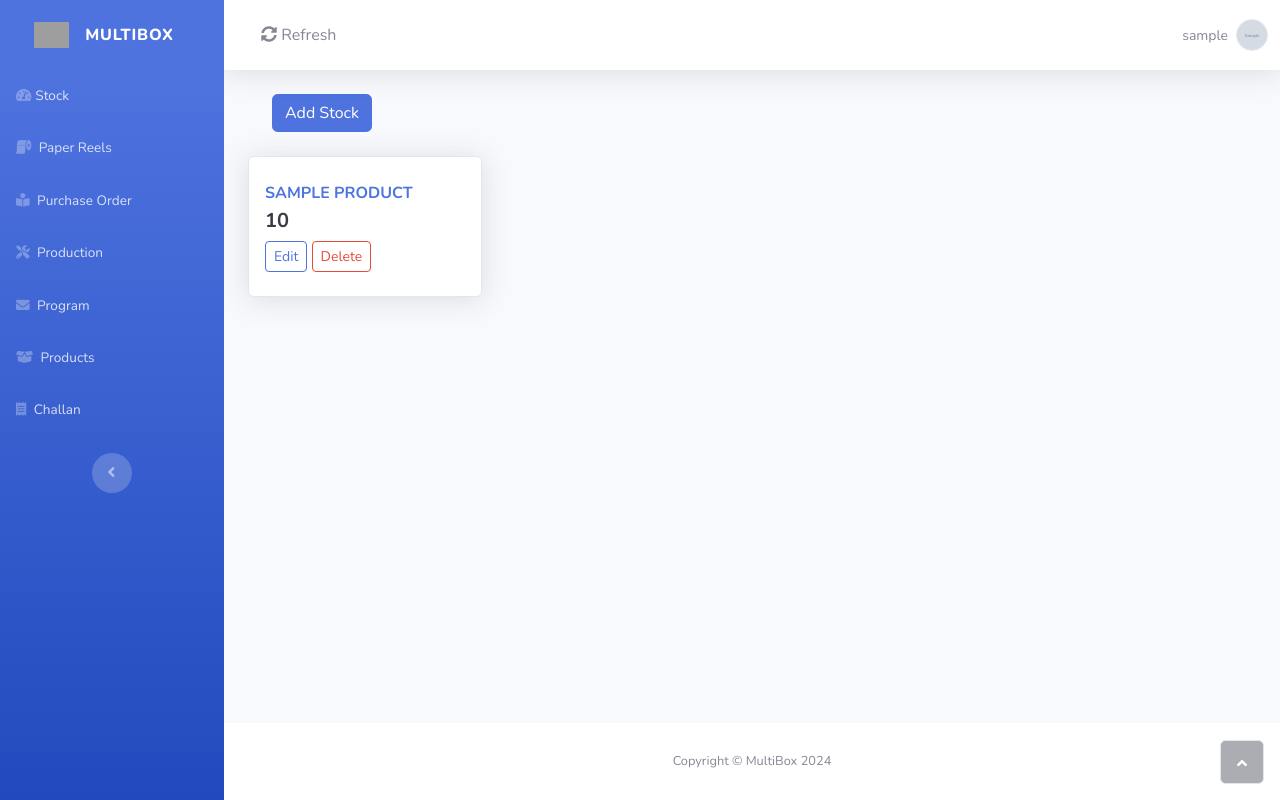
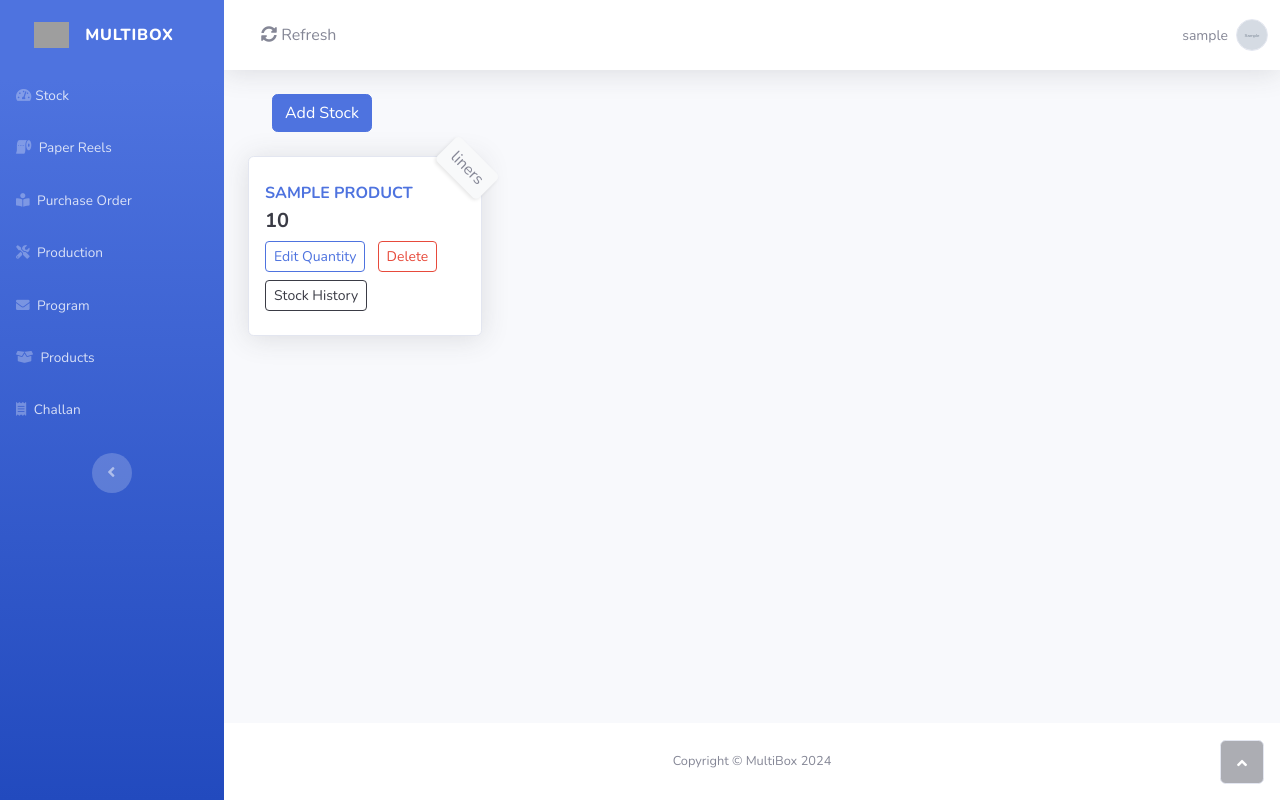
Before and after one commit to JANMAY007/MultiBox, a Django app: page / in a window 1280 px wide. Run offline with Django 5.2, Linux system fonts and the light colour scheme; a user stored in the database is signed in; tables that the repository leaves empty hold one stand-in row (values such as "Sample post"); grey boxes marked "Sample" are stand-in pictures; some libraries are stand-ins or nearby versions; grey boxes are pictures that could not be loaded.

Commit message:
Added Tags in stocks

```diff
--- a/Corrugation/views.py
+++ b/Corrugation/views.py
@@ -57,11 +57,27 @@ def stocks(request):
             pass
         messages.info(request, 'Stock updated successfully.')
         return redirect('Corrugation:stocks')
+    stocks_history = Stock.objects.filter(product__tenant=tenant).values('product__product_name', 'stock_quantity',
+                                                                         'pk', 'tag')
+    for stock in stocks_history:
+        stock['dispatches'] = Dispatch.objects.filter(po__product_name__product_name=stock['product__product_name']) \
+            .values('dispatch_date', 'dispatch_quantity', 'po__po_given_by')
     context = {
         'products': Product.objects.filter(tenant=tenant).values('product_name'),
-        'stocks': Stock.objects.filter(product__tenant=tenant).values('product__product_name', 'stock_quantity', 'pk'),
+        'stocks': stocks_history,
     }
     return render(request, 'Corrugation/stocks.html', context)
+
+
+@login_required
+def update_stock_tag(request, pk):
+    stock = Stock.objects.get(pk=pk)
+    if request.method == 'POST':
+        stock.tag = request.POST.get('tag')
+        stock.save()
+        messages.info(request, 'Stock tag updated')
+        return redirect(reverse('Corrugation:stock'))
+    return render(request, 'Corrugation/stocks.html', {'stock': stock})
 
 
 @login_required
--- a/templates/Corrugation/stocks.html
+++ b/templates/Corrugation/stocks.html
@@ -3,6 +3,20 @@
     Stock
 {% endblock %}
 {% block content %}
+    <style>
+        .badge-custom {
+            position: absolute;
+            top: 10px;
+            right: 5px;
+            background: #f8f9fa;
+            padding: 5px 10px;
+            border-radius: 5px;
+            box-shadow: 0 2px 4px rgba(0, 0, 0, 0.1);
+            cursor: pointer;
+            transform: rotate(45deg);
+            transform-origin: right bottom;
+        }
+    </style>
     {% if messages %}
         {% for message in messages %}
             <div class="alert {{ message.tags }} alert-dismissible fade show">
@@ -27,7 +41,11 @@
     <div class="row">
         {% for stock in stocks %}
             <div class="col-md-6 col-xl-3 mb-4">
-                <div class="card shadow border-start-warning py-2">
+                <div class="card shadow border-start-warning py-2 position-relative">
+                    <div class="badge-custom {% if stock.tag == 'liners' %}badge-primary{% elif stock.tag == 'top' %}badge-success{% elif stock.tag == 'sheets' %}badge-info{% elif stock.tag == 'box' %}badge-warning{% elif stock.tag == 'partition' %}badge-secondary{% endif %}"
+                         data-bs-toggle="modal" data-bs-target="#editTagModal{{ forloop.counter }}">
+                        {{ stock.tag }}
+                    </div>
                     <div class="card-body">
                         <div class="text-uppercase text-primary fw-bold text-sm mb-1">
                             <span>{{ stock.product__product_name }}</span>
@@ -37,16 +55,60 @@
                         </div>
                         <button type="button" class="btn btn-outline-primary btn-sm mt-2" data-bs-toggle="modal"
                                 data-bs-target="#editModal{{ forloop.counter }}">
-                            Edit
+                            Edit Quantity
                         </button>
-                        <button type="button" class="btn btn-outline-danger btn-sm mt-2" data-bs-toggle="modal"
-                                data-bs-target="#deleteModal{{ forloop.counter }}">
-                            Delete
+                        <form method="POST" action="{% url 'Corrugation:delete_stock' stock.pk %}" class="d-inline">
+                            {% csrf_token %}
+                            <button type="submit" class="btn btn-outline-danger btn-sm mt-2 ms-2">
+                                Delete
+                            </button>
+                        </form>
+                        <button type="button" class="btn btn-outline-dark btn-sm mt-2" data-bs-toggle="modal"
+                                data-bs-target="#historyModal{{ forloop.counter }}">
+                            Stock History
                         </button>
                     </div>
                 </div>
             </div>
-            <!-- Modal -->
+            <!-- History Modal -->
+            <div class="modal fade" id="historyModal{{ forloop.counter }}" tabindex="-1"
+                 aria-labelledby="historyModalLabel{{ forloop.counter }}" aria-hidden="true">
+                <div class="modal-dialog">
+                    <div class="modal-content">
+                        <div class="modal-header">
+                            <h5 class="modal-title"
+                                id="historyModalLabel{{ forloop.counter }}">{{ stock.product__product_name }}</h5>
+                            <button type="button" class="btn-close" data-bs-dismiss="modal" aria-label="Close"></button>
+                        </div>
+                        <div class="modal-body">
+                            <div class="table table-responsive mt-2" id="historyTable" role="grid">
+                                <table class="table my-0" id="historyTable">
+                                    <thead>
+                                    <tr>
+                                        <th>Dispatch Date</th>
+                                        <th>Dispatch Quantity</th>
+                                        <th>PO Given By</th>
+                                    </tr>
+                                    </thead>
+                                    <tbody>
+                                    {% for dispatch in stock.dispatches %}
+                                        <tr>
+                                            <td>{{ dispatch.dispatch_date }}</td>
+                                            <td>{{ dispatch.dispatch_quantity }}</td>
+                                            <td>{{ dispatch.po__po_given_by }}</td>
+                                        </tr>
+                                    {% endfor %}
+                                    </tbody>
+                                </table>
+                            </div>
+                        </div>
+                        <div class="modal-footer">
+                            <button type="button" class="btn btn-secondary" data-bs-dismiss="modal">Close</button>
+                        </div>
+                    </div>
+                </div>
+            </div>
+            <!-- Edit Modal -->
             <div class="modal fade" id="editModal{{ forloop.counter }}" tabindex="-1"
                  aria-labelledby="editModalLabel{{ forloop.counter }}" aria-hidden="true">
                 <div class="modal-dialog">
@@ -75,33 +137,45 @@
                     </div>
                 </div>
             </div>
-            <div class="modal fade" id="deleteModal{{ forloop.counter }}" tabindex="-1"
-                 aria-labelledby="deleteModalLabel{{ forloop.counter }}" aria-hidden="true">
+            <!-- Modal for editing tag -->
+            <div class="modal fade" id="editTagModal{{ forloop.counter }}" tabindex="-1"
+                 aria-labelledby="editTagModalLabel{{ forloop.counter }}" aria-hidden="true">
                 <div class="modal-dialog">
                     <div class="modal-content">
                         <div class="modal-header">
-                            <h5 class="modal-title" id="deleteModalLabel{{ forloop.counter }}">Edit Quantity
+                            <h5 class="modal-title" id="editTagModalLabel{{ forloop.counter }}">Edit Tag
                                 for {{ stock.product__product_name }}</h5>
                             <button type="button" class="btn-close" data-bs-dismiss="modal" aria-label="Close"></button>
                         </div>
-                        <div class="modal-body">
-                            <p>Are you sure, to delete stock?</p>
-                        </div>
-                        <div class="modal-footer">
-                            <form method="POST" action="{% url 'Corrugation:delete_stock' stock.pk %}" class="d-inline">
-                                {% csrf_token %}
-                                <button type="submit" class="btn btn-outline-danger btn-sm">
-                                    Delete
-                                </button>
-                            </form>
-                            <button type="button" class="btn btn-outline-secondary btn-sm" data-bs-dismiss="modal" aria-label="Close">
-                                Cancel
-                            </button>
-                        </div>
+                        <form method="POST" action="{% url 'Corrugation:update_stock_tag' stock.pk %}">
+                            {% csrf_token %}
+                            <div class="modal-body">
+                                <div class="mb-3">
+                                    <input type="hidden" name="product_name" value="{{ stock.product__product_name }}">
+                                    <label for="stockTag{{ forloop.counter }}" class="form-label">Tag</label>
+                                    <select class="form-select" id="stockTag{{ forloop.counter }}" name="tag" required>
+                                        <option value="liners" {% if stock.tag == 'liners' %}selected{% endif %}>
+                                            Liners
+                                        </option>
+                                        <option value="top" {% if stock.tag == 'top' %}selected{% endif %}>Top</option>
+                                        <option value="sheets" {% if stock.tag == 'sheets' %}selected{% endif %}>
+                                            Sheets
+                                        </option>
+                                        <option value="box" {% if stock.tag == 'box' %}selected{% endif %}>Box</option>
+                                        <option value="partition" {% if stock.tag == 'partition' %}selected{% endif %}>
+                                            Partition
+                                        </option>
+                                    </select>
+                                </div>
+                            </div>
+                            <div class="modal-footer">
+                                <button type="button" class="btn btn-secondary" data-bs-dismiss="modal">Close</button>
+                                <button type="submit" class="btn btn-warning">Save changes</button>
+                            </div>
+                        </form>
                     </div>
                 </div>
             </div>
-
         {% endfor %}
         <!-- Modal for adding new stock -->
         <div class="modal fade" id="addStockModal" tabindex="-1" aria-labelledby="addStockModalLabel"
```
Also changed, not shown: Corrugation/models.py (+8 -0 lines).
